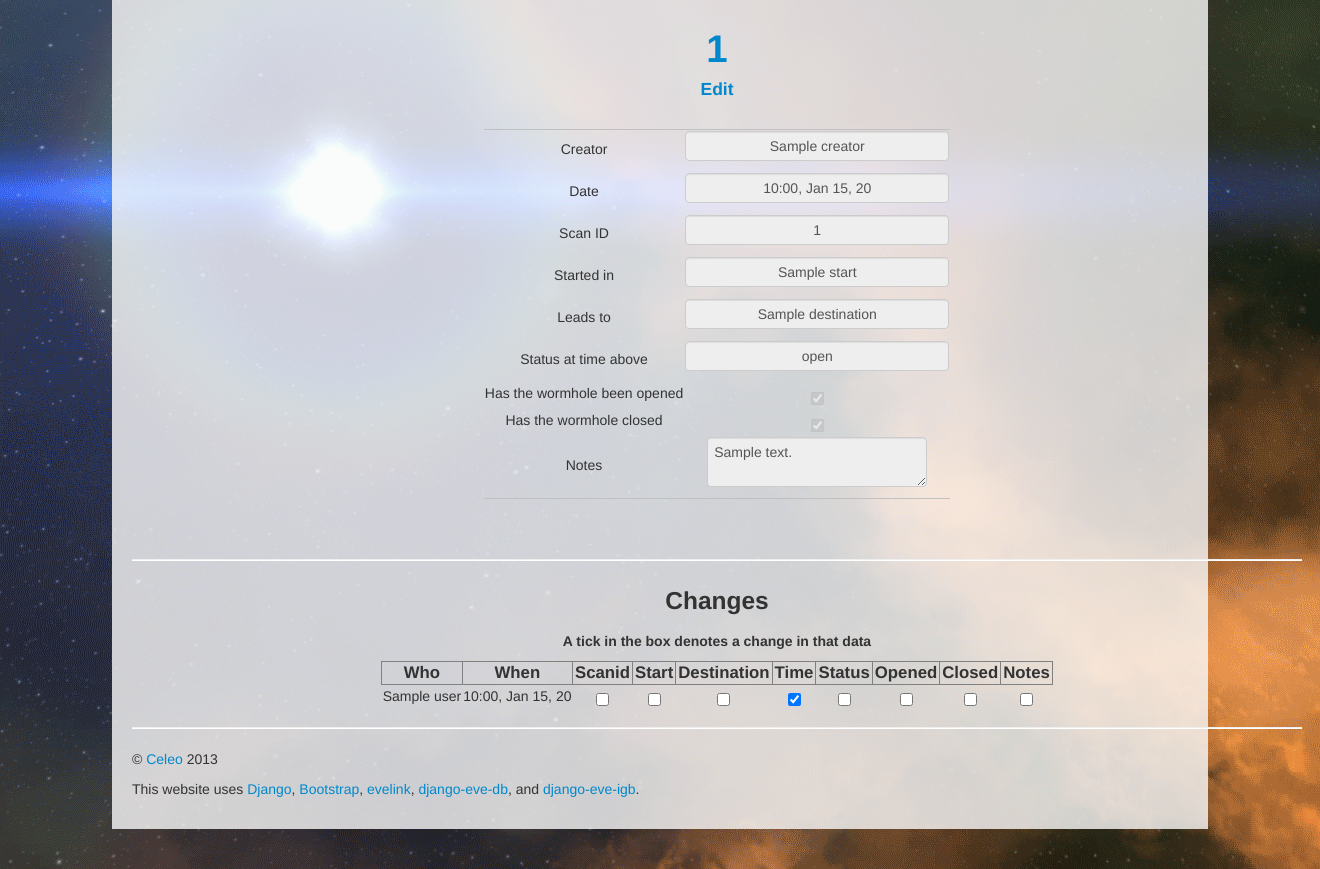
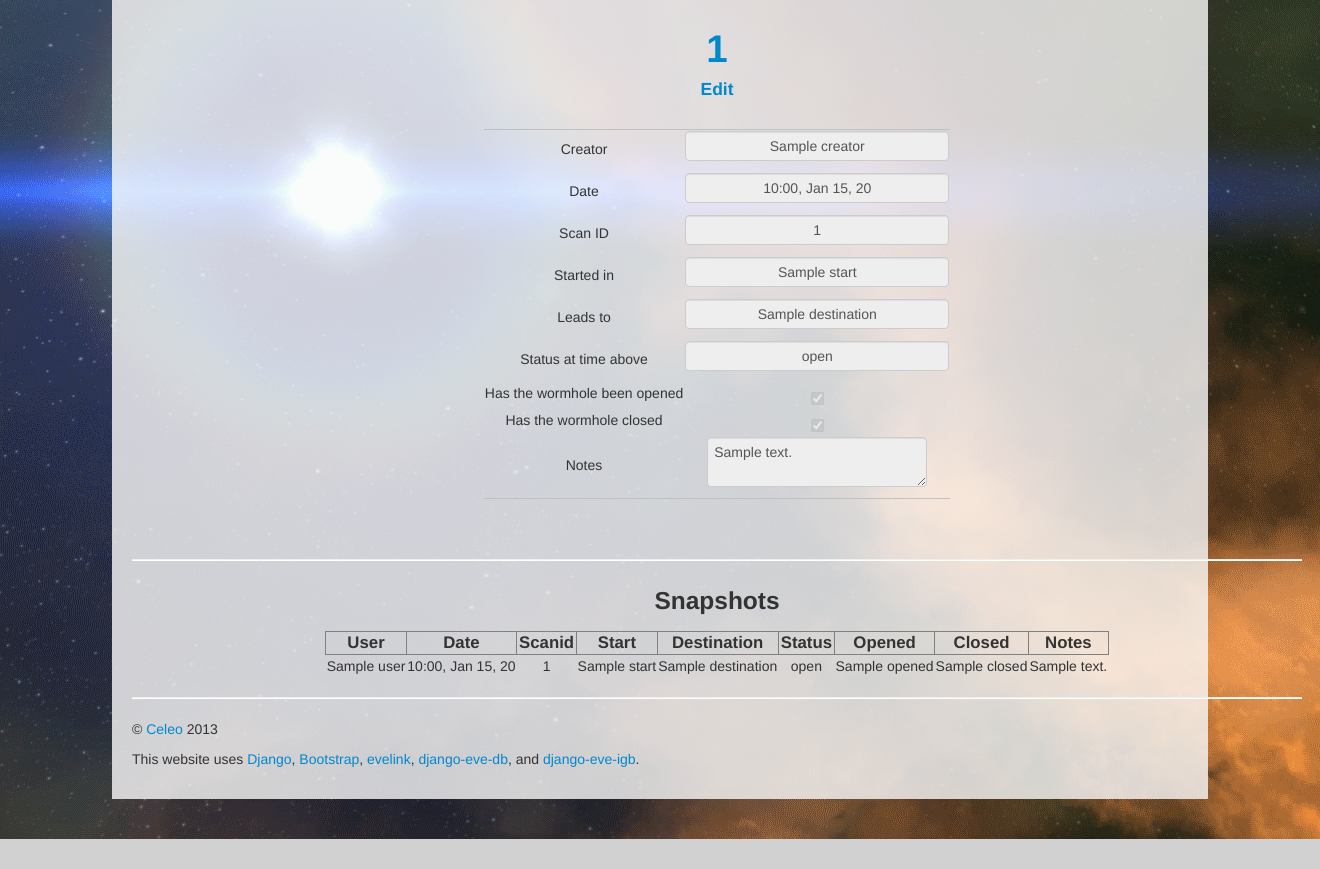
Before and after one commit to raylu/SiteTracker, a Django app: template templates/sitemngr/viewwormhole.html in a window 1320 px wide. Shown: the part 61-930 px from the top of the page. After the commit the page ends 900 px from the top, so only its background shows below. Run offline with Django 3.2, Linux system fonts and the light colour scheme; the template is opened without the code that fills it: most values are stand-ins (such as "Sample title", 1, 10 or a date in 2020); some libraries are stand-ins or nearby versions.

Commit message:
Removing unused field from Wormhole; converting the viewsite/viewwormhole pages

```diff
--- a/models.py
+++ b/models.py
@@ -41,7 +41,6 @@ class Wormhole(models.Model):
     scanid = models.CharField(max_length=10)
     start = models.CharField(max_length=100)
     destination = models.CharField(max_length=100)
-    time = models.CharField(max_length=150)
     status = models.CharField(max_length=400)
     opened = models.BooleanField(default=False)
     closed = models.BooleanField(default=False)
@@ -58,7 +57,6 @@ class WormholeSnapshot(models.Model):
     scanid = models.CharField(max_length=10)
     start = models.CharField(max_length=100)
     destination = models.CharField(max_length=100)
-    time = models.CharField(max_length=150)
     status = models.CharField(max_length=400)
     opened = models.BooleanField(default=False)
     closed = models.BooleanField(default=False)
--- a/templates/sitemngr/viewwormhole.html
+++ b/templates/sitemngr/viewwormhole.html
@@ -19,80 +19,37 @@ View Wormhole
 
 <br><hr>
 
-<h3>Changes</h3>
-<h5>A tick in the box denotes a change in that data</h5>
+<h3>Snapshots</h3>
 
-{% if changes %}
+{% if snapshots %}
     <table>
         <tr>
-            <th>
-                Who
-            </th>
-            <th>
-                When
-            </th>
-            <th>
-                Scanid
-            </th>
-            <th>
-                Start
-            </th>
-            <th>
-                Destination
-            </th>
-            <th>
-                Time
-            </th>
-            <th>
-                Status
-            </th>
-            <th>
-                Opened
-            </th>
-            <th>
-                Closed
-            </th>
-            <th>
-                Notes
-            </th>
+            <th>User</th>
+            <th>Date</th>
+            <th>Scanid</th>
+            <th>Start</th>
+            <th>Destination</th>
+            <th>Status</th>
+            <th>Opened</th>
+            <th>Closed</th>
+            <th>Notes</th>
         </tr>
-        {% for c in changes %}
+        {% for snap in snapshots %}
             <tr>
-                <td>
-                    {{ c.user }}
-                </td>
-                <td>
-                    {{ c.date|date:'H:i, M d, y' }}
-                </td>
-                <td>
-                    <input type="checkbox" {% if c.changedScanid %}checked="checked"{% endif %}>
-                </td>
-                <td>
-                    <input type="checkbox" {% if c.changedStart %}checked="checked"{% endif %}>
-                </td>
-                <td>
-                    <input type="checkbox" {% if c.changedDestination %}checked="checked"{% endif %}>
-                </td>
-                <td>
-                    <input type="checkbox" {% if c.changedTime %}checked="checked"{% endif %}>
-                </td>
-                <td>
-                    <input type="checkbox" {% if c.changedStatus %}checked="checked"{% endif %}>
-                </td>
-                <td>
-                    <input type="checkbox" {% if c.changedOpened %}checked="checked"{% endif %}>
-                </td>
-                <td>
-                    <input type="checkbox" {% if c.changedClosed %}checked="checked"{% endif %}>
-                </td>
-                <td>
-                    <input type="checkbox" {% if c.changedNotes %}checked="checked"{% endif %}>
-                </td>
+                <td>{{ snap.user }}</td>
+                <td>{{ snap.date|date:'H:i, M d, y' }}</td>
+                <td>{{ snap.scanid }}</td>
+                <td>{{ snap.start }}</td>
+                <td>{{ snap.destination }}</td>
+                <td>{{ snap.status }}</td>
+                <td>{{ snap.opened }}</td>
+                <td>{{ snap.closed }}</td>
+                <td>{{ snap.notes }}</td>
             </tr>
         {% endfor %}
     </table>
 {% else %}
-    <p>No changes</p>
+    <p>No snapshots - this model has not been changed</p>
 {% endif %}
 
 </center>
--- a/util.py
+++ b/util.py
@@ -294,7 +294,7 @@ def snapshot(model):
         return snap
     elif isinstance(model, Wormhole):
         snap = WormholeSnapshot(wormhole=model, date=datetime.utcnow(), scanid=model.scanid,
-            start=model.start, destination=model.destination, time=model.time, status=model.status,
+            start=model.start, destination=model.destination, status=model.status,
             opened=model.opened, closed=model.closed, notes=model.notes)
         return snap
     return None
@@ -382,10 +382,6 @@ def do_edit_wormhole(p, wormhole, dispay_name):
         if p['destination'] != wormhole.destination:
             changedDestination = True
             wormhole.destination = p['destination']
-    if p.has_key('time') and p['time']:
-        if p['time'] != wormhole.time:
-            changedTime = True
-            wormhole.time = p['time']
     if p.has_key('status') and p['status']:
         if p['status'] != wormhole.status:
             changedStatus = True
```
Also changed, not shown: templates/sitemngr/viewsite.html (+26 -68 lines), views.py (+6 -6 lines).
